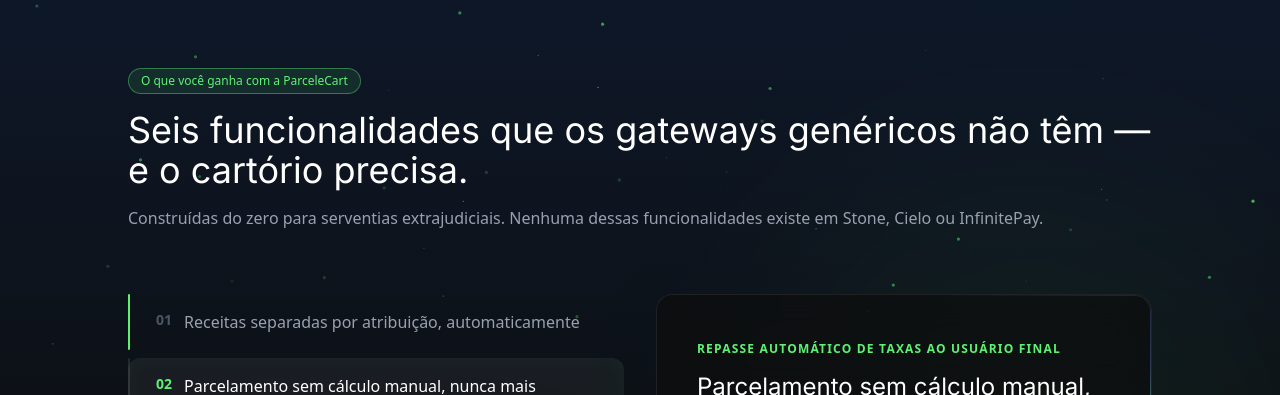
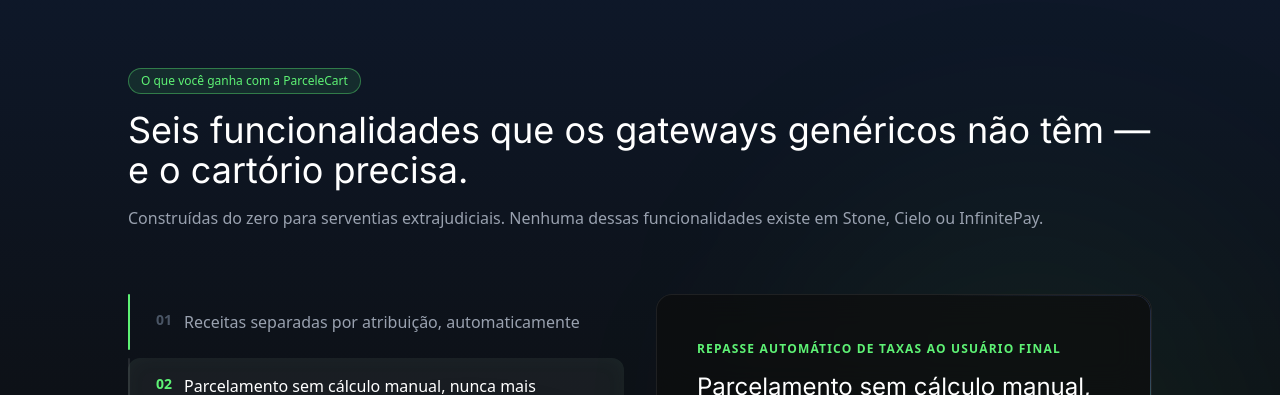
Before and after one commit to parcele-cart/pcart-site-v2, a Next.js app: page / in a window 1280 px wide. Shown: the part 2405-2800 px from the top of the page. Built offline with nearby package versions, Linux system fonts and the light colour scheme.

Commit message:
feat: estlint mvp version and bugs

```diff
--- a/eslint.config.mjs
+++ b/eslint.config.mjs
@@ -1,11 +1,20 @@
 import { defineConfig, globalIgnores } from "eslint/config";
 import nextVitals from "eslint-config-next/core-web-vitals";
 import nextTs from "eslint-config-next/typescript";
+import tailwindcss from "eslint-plugin-tailwindcss";
 
 const eslintConfig = defineConfig([
   ...nextVitals,
   ...nextTs,
-  // Override default ignores of eslint-config-next.
+  {
+    plugins: {
+      tailwindcss,
+    },
+    rules: {
+      "tailwindcss/no-custom-classname": "off",
+      "tailwindcss/enforces-shorthand": "off"
+    },
+  },
   globalIgnores([
     // Default ignores of eslint-config-next:
     ".next/**",
--- a/package.json
+++ b/package.json
@@ -26,6 +26,7 @@
     "@types/react-dom": "^19",
     "eslint": "^9",
     "eslint-config-next": "16.1.6",
+    "eslint-plugin-tailwindcss": "^3.18.3",
     "shadcn": "^3.8.5",
     "tailwindcss": "^4",
     "typescript": "^5"
--- /dev/null
+++ b/src/app/contato/page.tsx
@@ -0,0 +1,39 @@
+import { Badge } from "@/components/ui/badge";
+import { BlurFade } from "@/components/ui/blur-fade";
+import { TextAnimate } from "@/components/ui/text-animate";
+import type { Metadata } from "next";
+
+export const metadata: Metadata = {
+  title: "Contato — ParceleCart",
+  description:
+    "Entre em contato conosco. Tire suas dúvidas sobre pagamentos para cartórios, parcelamento e soluções de fintech.",
+  keywords: ["contato ParceleCart", "suporte", "dúvidas", "fintech cartório"],
+  robots: {
+    index: true,
+    follow: true,
+  },
+};
+
+export default function ContatoPage() {
+  return (
+    <main className="min-h-screen py-20">
+      <div className="max-w-7xl mx-auto px-4 sm:px-6 lg:px-8">
+        <BlurFade delay={0} inView>
+          <Badge variant="neon" className="mb-6">
+            Demo
+          </Badge>
+        </BlurFade>
+
+        <TextAnimate
+          as="h1"
+          by="word"
+          animation="blurInUp"
+          duration={0.4}
+          className="font-display text-2xl sm:text-3xl md:text-3xl lg:text-4xl xl:text-5xl 2xl:text-6xl leading-[1.1] text-white mb-6"
+        >
+          ./contato
+        </TextAnimate>
+      </div>
+    </main>
+  );
+}
--- a/src/components/layout/navbar.tsx
+++ b/src/components/layout/navbar.tsx
@@ -1,6 +1,7 @@
 "use client"
 
 import { useState, useEffect, useRef } from "react"
+import Link from "next/link"
 import Image from "next/image"
 import { RainbowButton } from "@/components/ui/rainbow-button"
 import { Menu, X } from "lucide-react"
@@ -87,7 +88,7 @@
       <div className="px-5 sm:px-8 lg:px-16 xl:px-32 2xl:px-[150px]">
         <div className="flex h-20 items-center justify-between">
           {/* Logo */}
-          <a href="/" className="flex items-center">
+          <Link href="/" className="flex items-center">
             <Image
               src="/images/logotipo parcelecart branco.png"
               alt="ParceleCart"
@@ -96,7 +97,7 @@
               className="h-10 w-auto"
               priority
             />
-          </a>
+          </Link>
 
           {/* Desktop Links */}
           <div className="hidden md:flex items-center gap-8">
--- a/src/components/sections/hero.tsx
+++ b/src/components/sections/hero.tsx
@@ -193,8 +193,8 @@
                 <Image
                   src="/images/smartpos hero.png"
                   alt="SmartPOS ParceleCart"
-                  width={800}
-                  height={925}
+                  width={1200}
+                  height={1200}
                   className="h-[340px] sm:h-[400px] lg:h-[500px] w-auto object-contain drop-shadow-none sm:drop-shadow-[0_0_80px_rgba(94,242,117,0.2)]"
                   priority
                   placeholder="blur"
--- a/src/components/ui/animated-grid-pattern.tsx
+++ b/src/components/ui/animated-grid-pattern.tsx
@@ -45,22 +45,25 @@
 }: AnimatedGridPatternProps) {
   const id = useId()
   const containerRef = useRef<SVGSVGElement | null>(null)
+  const isVisible = useRef(false)
   const [dimensions, setDimensions] = useState({ width: 0, height: 0 })
   const [squares, setSquares] = useState<Array<Square>>([])
-  const isVisible = useRef(true)
 
-  const getPos = useCallback((): [number, number] => {
-    return [
-      Math.floor((Math.random() * dimensions.width) / width),
-      Math.floor((Math.random() * dimensions.height) / height),
-    ]
-  }, [dimensions.height, dimensions.width, height, width])
+  const getPos = useCallback(
+    (dims: { width: number; height: number }): [number, number] => {
+      return [
+        Math.floor((Math.random() * dims.width) / width),
+        Math.floor((Math.random() * dims.height) / height),
+      ]
+    },
+    [height, width]
+  )
 
   const generateSquares = useCallback(
-    (count: number) => {
+    (count: number, dims: { width: number; height: number }) => {
       return Array.from({ length: count }, (_, i) => ({
         id: i,
-        pos: getPos(),
+        pos: getPos(dims),
         iteration: 0,
       }))
     },
@@ -77,21 +80,15 @@
         const nextSquares = currentSquares.slice()
         nextSquares[squareId] = {
           ...current,
-          pos: getPos(),
+          pos: getPos({ width: dimensions.width, height: dimensions.height }),
           iteration: current.iteration + 1,
         }
 
         return nextSquares
       })
     },
-    [getPos]
+    [getPos, dimensions.height, dimensions.width]
   )
-
-  useEffect(() => {
-    if (dimensions.width && dimensions.height) {
-      setSquares(generateSquares(numSquares))
-    }
-  }, [dimensions.width, dimensions.height, generateSquares, numSquares])
 
   useEffect(() => {
     const element = containerRef.current
@@ -99,17 +96,23 @@
 
     const resizeObserver = new ResizeObserver((entries) => {
       for (const entry of entries) {
+        const nextWidth = entry.contentRect.width
+        const nextHeight = entry.contentRect.height
+        const nextDims = { width: nextWidth, height: nextHeight }
+
         setDimensions((currentDimensions) => {
-          const nextWidth = entry.contentRect.width
-          const nextHeight = entry.contentRect.height
           if (
             currentDimensions.width === nextWidth &&
             currentDimensions.height === nextHeight
           ) {
             return currentDimensions
           }
-          return { width: nextWidth, height: nextHeight }
+          return nextDims
         })
+
+        if (nextWidth && nextHeight) {
+          setSquares(generateSquares(numSquares, nextDims))
+        }
       }
     })
 
@@ -127,7 +130,7 @@
       resizeObserver.disconnect()
       intersectionObserver.disconnect()
     }
-  }, [])
+  }, [generateSquares, numSquares])
 
   return (
     <svg
--- a/src/components/ui/dot-pattern.tsx
+++ b/src/components/ui/dot-pattern.tsx
@@ -64,8 +64,6 @@
 export function DotPattern({
   width = 16,
   height = 16,
-  x = 0,
-  y = 0,
   cx = 1,
   cy = 1,
   cr = 1,
@@ -76,6 +74,11 @@
   const id = useId()
   const containerRef = useRef<SVGSVGElement>(null)
   const [dimensions, setDimensions] = useState({ width: 0, height: 0 })
+
+  const seededRandom = (seed: number) => {
+    const x = Math.sin(seed) * 10000
+    return x - Math.floor(x)
+  }
 
   useEffect(() => {
     const updateDimensions = () => {
@@ -90,22 +93,23 @@
     return () => window.removeEventListener("resize", updateDimensions)
   }, [])
 
-  const dots = Array.from(
-    {
-      length:
-        Math.ceil(dimensions.width / width) *
-        Math.ceil(dimensions.height / height),
+  const dots = useMemo(
+    () => {
+      const columns = Math.max(1, Math.ceil(dimensions.width / width))
+      const rows = Math.max(1, Math.ceil(dimensions.height / height))
+      return Array.from({ length: columns * rows }, (_, i) => {
+        const col = i % columns
+        const row = Math.floor(i / columns)
+        const seed = i + col * 31 + row * 97
+        return {
+          x: col * width + cx,
+          y: row * height + cy,
+          delay: seededRandom(seed) * 5,
+          duration: seededRandom(seed + 1) * 3 + 2,
+        }
+      })
     },
-    (_, i) => {
-      const col = i % Math.ceil(dimensions.width / width)
-      const row = Math.floor(i / Math.ceil(dimensions.width / width))
-      return {
-        x: col * width + cx,
-        y: row * height + cy,
-        delay: Math.random() * 5,
-        duration: Math.random() * 3 + 2,
-      }
-    }
+    [dimensions.width, dimensions.height, width, height, cx, cy]
   )
 
   return (
@@ -124,7 +128,7 @@
           <stop offset="100%" stopColor="currentColor" stopOpacity="0" />
         </radialGradient>
       </defs>
-      {dots.map((dot, index) => (
+      {dots.map((dot) => (
         <motion.circle
           key={`${dot.x}-${dot.y}`}
           cx={dot.x}
--- a/src/components/ui/meteors.tsx
+++ b/src/components/ui/meteors.tsx
@@ -23,26 +23,33 @@
   angle = 215,
   className,
 }: MeteorsProps) => {
-  const [meteorStyles, setMeteorStyles] = useState<Array<React.CSSProperties>>(
-    []
-  )
+  const [meteorStyles, setMeteorStyles] = useState<
+    Array<React.CSSProperties & { "--angle"?: string }>
+  >([])
+  const [mounted, setMounted] = useState(false)
 
   useEffect(() => {
     const styles = [...new Array(number)].map(() => ({
       "--angle": -angle + "deg",
       top: "-5%",
-      left: `calc(0% + ${Math.floor(Math.random() * window.innerWidth)}px)`,
+      left: `${Math.floor(Math.random() * 100)}%`,
       animationDelay: Math.random() * (maxDelay - minDelay) + minDelay + "s",
       animationDuration:
         Math.floor(Math.random() * (maxDuration - minDuration) + minDuration) +
         "s",
-    }))
+    })) as Array<React.CSSProperties & { "--angle"?: string }>
+    // eslint-disable-next-line react-hooks/set-state-in-effect
     setMeteorStyles(styles)
+    setMounted(true)
   }, [number, minDelay, maxDelay, minDuration, maxDuration, angle])
+
+  if (!mounted) {
+    return <>{[...new Array(number)].map((_, i) => <span key={i} />)}</>
+  }
 
   return (
     <>
-      {[...meteorStyles].map((style, idx) => (
+      {meteorStyles.map((style, idx) => (
         // Meteor Head
         <span
           key={idx}
--- a/src/components/ui/particles.tsx
+++ b/src/components/ui/particles.tsx
@@ -1,41 +1,6 @@
 "use client"
 
-import React, {
-  ComponentPropsWithoutRef,
-  useEffect,
-  useRef,
-} from "react"
-
-import { cn } from "@/lib/utils"
-
-interface ParticlesProps extends ComponentPropsWithoutRef<"div"> {
-  className?: string
-  quantity?: number
-  staticity?: number
-  ease?: number
-  size?: number
-  refresh?: boolean
-  color?: string
-  vx?: number
-  vy?: number
-}
-
-function hexToRgb(hex: string): number[] {
-  hex = hex.replace("#", "")
-
-  if (hex.length === 3) {
-    hex = hex
-      .split("")
-      .map((char) => char + char)
-      .join("")
-  }
-
-  const hexInt = parseInt(hex, 16)
-  const red = (hexInt >> 16) & 255
-  const green = (hexInt >> 8) & 255
-  const blue = hexInt & 255
-  return [red, green, blue]
-}
+import { useEffect, useRef } from "react"
 
 type Circle = {
   x: number
@@ -47,263 +12,148 @@
   targetAlpha: number
   dx: number
   dy: number
-  magnetism: number
 }
 
-export const Particles: React.FC<ParticlesProps> = ({
-  className = "",
-  quantity = 100,
-  staticity = 50,
-  ease = 50,
-  size = 0.4,
-  refresh = false,
-  color = "#ffffff",
-  vx = 0,
-  vy = 0,
-  ...props
-}) => {
-  const canvasRef = useRef<HTMLCanvasElement>(null)
-  const canvasContainerRef = useRef<HTMLDivElement>(null)
-  const context = useRef<CanvasRenderingContext2D | null>(null)
+export function Particles() {
+  const canvasRef = useRef<HTMLCanvasElement | null>(null)
+  const ctxRef = useRef<CanvasRenderingContext2D | null>(null)
+
   const circles = useRef<Circle[]>([])
-  const mouseRef = useRef<{ x: number; y: number }>({ x: 0, y: 0 })
-  const mouse = useRef<{ x: number; y: number }>({ x: 0, y: 0 })
-  const canvasSize = useRef<{ w: number; h: number }>({ w: 0, h: 0 })
-  const dpr = typeof window !== "undefined" ? window.devicePixelRatio : 1
   const rafID = useRef<number | null>(null)
-  const resizeTimeout = useRef<NodeJS.Timeout | null>(null)
-  const isVisible = useRef(true)
 
-  useEffect(() => {
-    if (canvasRef.current) {
-      context.current = canvasRef.current.getContext("2d")
-    }
-    initCanvas()
-    animate()
+  const mouse = useRef({ x: 0, y: 0 })
 
-    const handleResize = () => {
-      if (resizeTimeout.current) {
-        clearTimeout(resizeTimeout.current)
-      }
-      resizeTimeout.current = setTimeout(() => {
-        initCanvas()
-      }, 200)
-    }
+  // ⚙️ config
+  const quantity = 30
+  const staticity = 50
+  const ease = 50
 
-    const handleMouseMove = (event: MouseEvent) => {
-      mouseRef.current = { x: event.clientX, y: event.clientY }
-      onMouseMove()
-    }
+  // 🎯 helpers
+  const resizeCanvas = () => {
+    const canvas = canvasRef.current
+    if (!canvas) return
 
-    // IntersectionObserver to pause/resume animation
-    const observer = new IntersectionObserver(
-      ([entry]) => {
-        isVisible.current = entry.isIntersecting
-        if (entry.isIntersecting && rafID.current == null) {
-          animate()
-        }
-      },
-      { threshold: 0 }
-    )
+    const dpr = window.devicePixelRatio || 1
 
-    if (canvasContainerRef.current) {
-      observer.observe(canvasContainerRef.current)
-    }
+    canvas.width = window.innerWidth * dpr
+    canvas.height = window.innerHeight * dpr
 
-    window.addEventListener("resize", handleResize, { passive: true })
-    window.addEventListener("mousemove", handleMouseMove, { passive: true })
+    canvas.style.width = `${window.innerWidth}px`
+    canvas.style.height = `${window.innerHeight}px`
 
-    return () => {
-      if (rafID.current != null) {
-        window.cancelAnimationFrame(rafID.current)
-        rafID.current = null
-      }
-      if (resizeTimeout.current) {
-        clearTimeout(resizeTimeout.current)
-      }
-      window.removeEventListener("resize", handleResize)
-      window.removeEventListener("mousemove", handleMouseMove)
-      observer.disconnect()
-    }
-    // eslint-disable-next-line react-hooks/exhaustive-deps
-  }, [color])
+    const ctx = canvas.getContext("2d")
+    if (!ctx) return
 
-  useEffect(() => {
-    initCanvas()
-    // eslint-disable-next-line react-hooks/exhaustive-deps
-  }, [refresh])
-
-  const initCanvas = () => {
-    resizeCanvas()
-    drawParticles()
-  }
-
-  const onMouseMove = () => {
-    if (canvasRef.current) {
-      const rect = canvasRef.current.getBoundingClientRect()
-      const { w, h } = canvasSize.current
-      const x = mouseRef.current.x - rect.left - w / 2
-      const y = mouseRef.current.y - rect.top - h / 2
-      const inside = x < w / 2 && x > -w / 2 && y < h / 2 && y > -h / 2
-      if (inside) {
-        mouse.current.x = x
-        mouse.current.y = y
-      }
-    }
-  }
-
-  const resizeCanvas = () => {
-    if (canvasContainerRef.current && canvasRef.current && context.current) {
-      canvasSize.current.w = canvasContainerRef.current.offsetWidth
-      canvasSize.current.h = canvasContainerRef.current.offsetHeight
-
-      canvasRef.current.width = canvasSize.current.w * dpr
-      canvasRef.current.height = canvasSize.current.h * dpr
-      canvasRef.current.style.width = `${canvasSize.current.w}px`
-      canvasRef.current.style.height = `${canvasSize.current.h}px`
-      context.current.scale(dpr, dpr)
-
-      circles.current = []
-      for (let i = 0; i < quantity; i++) {
-        const circle = circleParams()
-        drawCircle(circle)
-      }
-    }
-  }
-
-  const circleParams = (): Circle => {
-    const x = Math.floor(Math.random() * canvasSize.current.w)
-    const y = Math.floor(Math.random() * canvasSize.current.h)
-    const translateX = 0
-    const translateY = 0
-    const pSize = Math.floor(Math.random() * 2) + size
-    const alpha = 0
-    const targetAlpha = parseFloat((Math.random() * 0.6 + 0.1).toFixed(1))
-    const dx = (Math.random() - 0.5) * 0.1
-    const dy = (Math.random() - 0.5) * 0.1
-    const magnetism = 0.1 + Math.random() * 4
-    return {
-      x,
-      y,
-      translateX,
-      translateY,
-      size: pSize,
-      alpha,
-      targetAlpha,
-      dx,
-      dy,
-      magnetism,
-    }
-  }
-
-  const rgb = hexToRgb(color)
-
-  const drawCircle = (circle: Circle, update = false) => {
-    if (context.current) {
-      const { x, y, translateX, translateY, size, alpha } = circle
-      context.current.translate(translateX, translateY)
-      context.current.beginPath()
-      context.current.arc(x, y, size, 0, 2 * Math.PI)
-      context.current.fillStyle = `rgba(${rgb.join(", ")}, ${alpha})`
-      context.current.fill()
-      context.current.setTransform(dpr, 0, 0, dpr, 0, 0)
-
-      if (!update) {
-        circles.current.push(circle)
-      }
-    }
+    ctx.scale(dpr, dpr)
+    ctxRef.current = ctx
   }
 
   const clearContext = () => {
-    if (context.current) {
-      context.current.clearRect(
-        0,
-        0,
-        canvasSize.current.w,
-        canvasSize.current.h
-      )
-    }
+    const canvas = canvasRef.current
+    const ctx = ctxRef.current
+    if (!canvas || !ctx) return
+
+    ctx.clearRect(0, 0, canvas.width, canvas.height)
   }
 
-  const drawParticles = () => {
-    clearContext()
-    const particleCount = quantity
-    for (let i = 0; i < particleCount; i++) {
-      const circle = circleParams()
-      drawCircle(circle)
-    }
+  const drawCircle = (circle: Circle) => {
+    const ctx = ctxRef.current
+    if (!ctx) return
+
+    ctx.beginPath()
+    ctx.arc(
+      circle.x + circle.translateX,
+      circle.y + circle.translateY,
+      circle.size,
+      0,
+      Math.PI * 2
+    )
+    ctx.fillStyle = `rgba(255,255,255,${circle.alpha})`
+    ctx.fill()
   }
 
-  const remapValue = (
-    value: number,
-    start1: number,
-    end1: number,
-    start2: number,
-    end2: number
-  ): number => {
-    const remapped =
-      ((value - start1) * (end2 - start2)) / (end1 - start1) + start2
-    return remapped > 0 ? remapped : 0
+  const initParticles = () => {
+    const canvas = canvasRef.current
+    if (!canvas) return
+
+    circles.current = Array.from({ length: quantity }).map(() => ({
+      x: Math.random() * window.innerWidth,
+      y: Math.random() * window.innerHeight,
+      translateX: 0,
+      translateY: 0,
+      size: Math.random() * 2 + 1,
+      alpha: 0,
+      targetAlpha: Math.random() * 0.6 + 0.1,
+      dx: (Math.random() - 0.5) * 0.2,
+      dy: (Math.random() - 0.5) * 0.2,
+    }))
   }
 
-  const animate = () => {
-    if (!isVisible.current) {
-      rafID.current = null
-      return
+  useEffect(() => {
+    const canvas = canvasRef.current
+    if (!canvas) return
+
+    resizeCanvas()
+    initParticles()
+
+    const handleResize = () => {
+      resizeCanvas()
+      initParticles()
     }
-    clearContext()
-    circles.current.forEach((circle: Circle, i: number) => {
-      const edge = [
-        circle.x + circle.translateX - circle.size,
-        canvasSize.current.w - circle.x - circle.translateX - circle.size,
-        circle.y + circle.translateY - circle.size,
-        canvasSize.current.h - circle.y - circle.translateY - circle.size,
-      ]
-      const closestEdge = edge.reduce((a, b) => Math.min(a, b))
-      const remapClosestEdge = parseFloat(
-        remapValue(closestEdge, 0, 20, 0, 1).toFixed(2)
-      )
-      if (remapClosestEdge > 1) {
-        circle.alpha += 0.02
-        if (circle.alpha > circle.targetAlpha) {
-          circle.alpha = circle.targetAlpha
+
+    const handleMouseMove = (e: MouseEvent) => {
+      mouse.current.x = e.clientX
+      mouse.current.y = e.clientY
+    }
+
+    const animate = () => {
+      const ctx = ctxRef.current
+      if (!ctx) return
+
+      clearContext()
+
+      circles.current.forEach((circle) => {
+        // movimento base
+        circle.x += circle.dx
+        circle.y += circle.dy
+
+        // interação com mouse
+        const targetX = (mouse.current.x / staticity) * -1
+        const targetY = (mouse.current.y / staticity) * -1
+
+        circle.translateX += (targetX - circle.translateX) / ease
+        circle.translateY += (targetY - circle.translateY) / ease
+
+        // fade
+        if (circle.alpha < circle.targetAlpha) {
+          circle.alpha += 0.01
+        } else {
+          circle.alpha -= 0.005
         }
-      } else {
-        circle.alpha = circle.targetAlpha * remapClosestEdge
-      }
-      circle.x += circle.dx + vx
-      circle.y += circle.dy + vy
-      circle.translateX +=
-        (mouse.current.x / (staticity / circle.magnetism) - circle.translateX) /
-        ease
-      circle.translateY +=
-        (mouse.current.y / (staticity / circle.magnetism) - circle.translateY) /
-        ease
 
-      drawCircle(circle, true)
+        drawCircle(circle)
+      })
 
-      if (
-        circle.x < -circle.size ||
-        circle.x > canvasSize.current.w + circle.size ||
-        circle.y < -circle.size ||
-        circle.y > canvasSize.current.h + circle.size
-      ) {
-        circles.current.splice(i, 1)
-        const newCircle = circleParams()
-        drawCircle(newCircle)
-      }
-    })
-    rafID.current = window.requestAnimationFrame(animate)
-  }
+      rafID.current = requestAnimationFrame(animate)
+    }
+
+    window.addEventListener("resize", handleResize)
+    window.addEventListener("mousemove", handleMouseMove)
+
+    animate()
+
+    return () => {
+      window.removeEventListener("resize", handleResize)
+      window.removeEventListener("mousemove", handleMouseMove)
+
+      if (rafID.current) cancelAnimationFrame(rafID.current)
+    }
+  }, [])
 
   return (
-    <div
-      className={cn("pointer-events-none", className)}
-      ref={canvasContainerRef}
-      aria-hidden="true"
-      {...props}
-    >
-      <canvas ref={canvasRef} className="size-full" />
-    </div>
+    <canvas
+      ref={canvasRef}
+      className="pointer-events-none fixed inset-0 z-0"
+    />
   )
 }
--- a/src/components/ui/text-animate.tsx
+++ b/src/components/ui/text-animate.tsx
@@ -38,23 +38,6 @@
   word: 0.05,
   character: 0.03,
   line: 0.1,
-}
-
-const defaultContainerVariants: Variants = {
-  hidden: { opacity: 1 },
-  visible: {
-    opacity: 1,
-    transition: {
-      staggerChildren: 0.05,
-    },
-  },
-  exit: {
-    opacity: 0,
-    transition: {
-      staggerChildren: 0.05,
-      staggerDirection: -1,
-    },
-  },
 }
 
 const defaultItemVariants: Variants = {
```
Also changed, not shown: src/app/page.tsx (+39 -11 lines), 2 other files (tests, documents, lock files or other folders).
